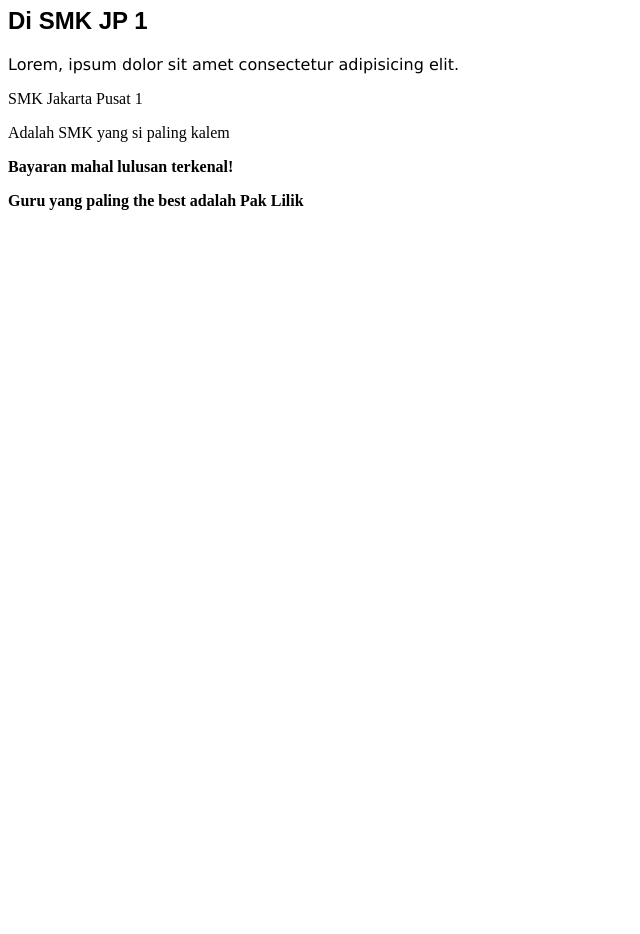
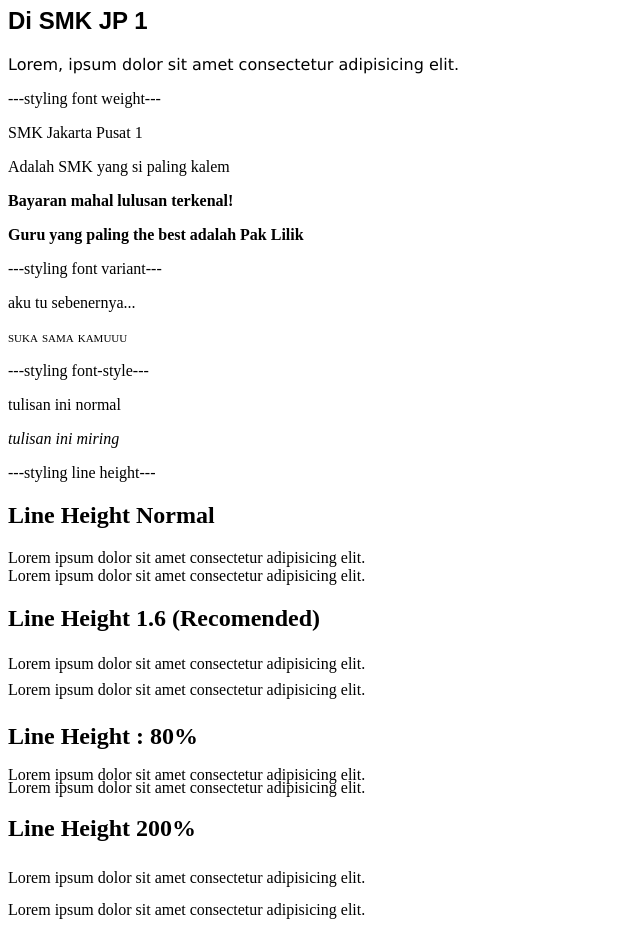
Before and after one commit to rabbaniqibar2302/PWPB-XIIRPL, a plain HTML site: page Styling/index.html in a window 1280 px wide. Shown: the part 99-1033 px from the top of the page, without its empty margins (0-640 px from the left). Before the commit the page ends 800 px from the top, so only its background shows below. Drawn offline with Linux system fonts and the light colour scheme.

Commit message:
styling font lengkap

```diff
--- a/Styling/index.html
+++ b/Styling/index.html
@@ -6,15 +6,53 @@
     </head>
     <body>
         <!-- Latihan Membuat font Family -->
-        <p>styling font family</p>
+        <p>---styling font family---</p>
         <h1 class="judul">Selamat Datang</h1>
         <h2 class="sub-judul">Di SMK JP 1</h2>
         <p class="konten">Lorem, ipsum dolor sit amet consectetur adipisicing elit.</p>
 
         <!-- Latihan Membuat Font weight -->
+        <p>---styling font weight---</p>
         <p id="p1">SMK Jakarta Pusat 1</p>
         <p id="p2">Adalah SMK yang si paling kalem</p>
         <p id="p3">Bayaran mahal lulusan terkenal!</p>
         <p id="p4">Guru yang paling the best adalah Pak Lilik</p>
+
+        <!-- Latihan membuat font variant -->
+        <p>---styling font variant---</p>
+        <p class="v1">aku tu sebenernya...</p>
+        <p class="v2">suka sama kamuuu</p>
+
+        <!-- Latihan membuat font-style -->
+        <p>---styling font-style---</p>
+        <p class="f1">tulisan ini normal</p>
+        <p class="f2">tulisan ini miring</p>
+
+        <!-- Latihan membuat line height -->
+        <p>---styling line height---</p>
+        <h2>Line Height Normal</h2>
+        <div class="lorem-1">
+            Lorem ipsum dolor sit amet consectetur adipisicing elit. <br>
+            Lorem ipsum dolor sit amet consectetur adipisicing elit.
+        </div>
+
+        <h2>Line Height 1.6 (Recomended)</h2>
+        <div class="lorem-2">
+            Lorem ipsum dolor sit amet consectetur adipisicing elit. <br>
+            Lorem ipsum dolor sit amet consectetur adipisicing elit.
+        </div>
+
+        <h2>Line Height : 80%</h2>
+        <div class="lorem-3">
+            Lorem ipsum dolor sit amet consectetur adipisicing elit. <br>
+            Lorem ipsum dolor sit amet consectetur adipisicing elit.
+        </div>
+
+        <h2>Line Height 200%</h2>
+        <div class="lorem-4">
+            Lorem ipsum dolor sit amet consectetur adipisicing elit. <br>
+            Lorem ipsum dolor sit amet consectetur adipisicing elit.
+        </div>
+
     </body>
 </html>
--- a/Styling/style.css
+++ b/Styling/style.css
@@ -29,3 +29,33 @@
     /* Font Weight custom 100 s.d 900 */
     font-weight: 900;
 }
+
+/* Membuat font variants */
+.v1{
+    font-variant: normal;
+}
+.v2{
+    font-variant: small-caps;
+}
+
+/* Membuat font-style */
+.f1{
+    font-style: normal;
+}
+.f2{
+    font-style: italic;
+}
+
+/* Membuat line-height */
+.lorem-1{
+    line-height: normal;
+}
+.lorem-2{
+    line-height: 1.6;
+}
+.lorem-3{
+    line-height: 80%;
+}
+.lorem-4{
+    line-height: 200%;
+}
```
